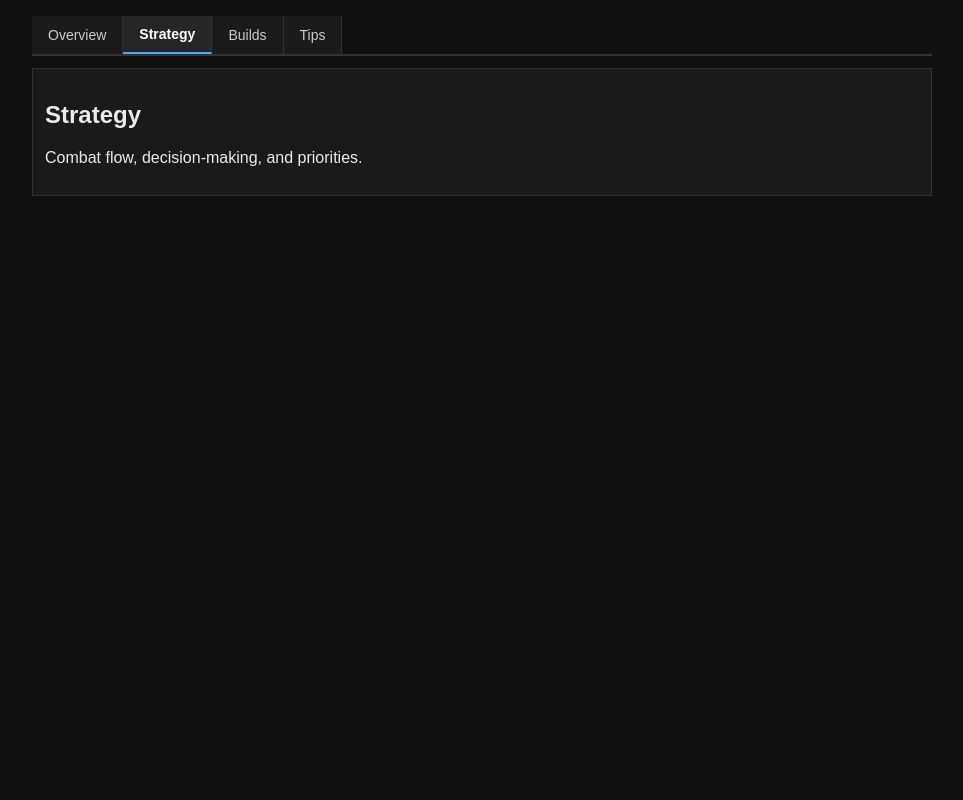
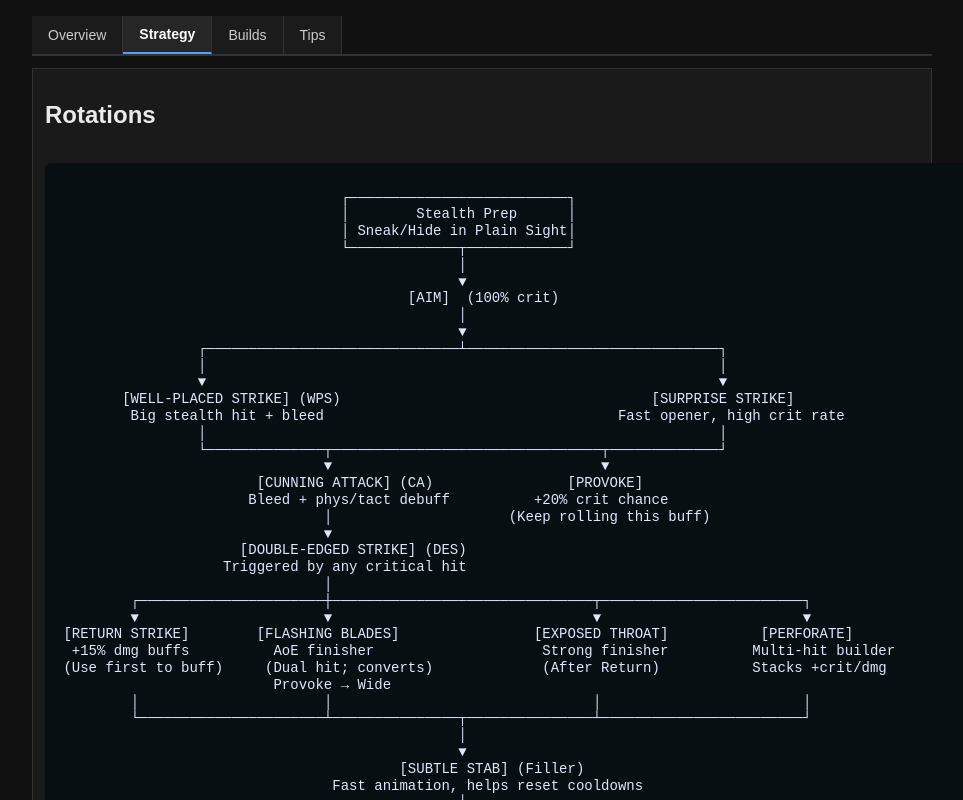
Before and after one commit to bbxcara/CossWeb.io, a plain HTML site: page index.html in a window 1280 px wide. Both pictures are taken after a click on the button "Strategy". Shown: the top 800 px of the page, without its empty margins (158-1121 px from the left). Drawn offline with Linux system fonts and the light colour scheme.

Commit message:
Update index.html

```diff
--- a/index.html
+++ b/index.html
@@ -68,8 +68,72 @@
   </div>
 
   <div class="tab-content">
-    <h2>Strategy</h2>
-    <p>Combat flow, decision-making, and priorities.</p>
+    <h2>Rotations</h2>
+    <pre style="font-family: 'Courier New', monospace; font-size: 14px; line-height: 1.2; display: inline-block; text-align: left; color: #dfe7ff; background-color: #080f13; padding: 10px; border-radius: 6px;">
+
+                                  ┌──────────────────────────┐
+                                  │        Stealth Prep      │
+                                  │ Sneak/Hide in Plain Sight│
+                                  └─────────────┬────────────┘
+                                                │
+                                                ▼
+                                          [AIM]  (100% crit)
+                                                │
+                                                ▼
+                 ┌──────────────────────────────┴──────────────────────────────┐
+                 │                                                             │
+                 ▼                                                             ▼
+        [WELL-PLACED STRIKE] (WPS)                                     [SURPRISE STRIKE]
+         Big stealth hit + bleed                                   Fast opener, high crit rate
+                 │                                                             │
+                 └──────────────┬────────────────────────────────┬─────────────┘
+                                ▼                                ▼
+                        [CUNNING ATTACK] (CA)                [PROVOKE]
+                       Bleed + phys/tact debuff          +20% crit chance
+                                │                     (Keep rolling this buff)
+                                ▼
+                      [DOUBLE-EDGED STRIKE] (DES)
+                    Triggered by any critical hit
+                                │
+         ┌──────────────────────┼───────────────────────────────┬────────────────────────┐
+         ▼                      ▼                               ▼                        ▼
+ [RETURN STRIKE]        [FLASHING BLADES]                [EXPOSED THROAT]           [PERFORATE]
+  +15% dmg buffs          AoE finisher                    Strong finisher          Multi-hit builder
+ (Use first to buff)     (Dual hit; converts)             (After Return)           Stacks +crit/dmg
+                          Provoke → Wide
+         │                      │                               │                        │
+         └──────────────────────┴───────────────┬───────────────┴────────────────────────┘
+                                                │
+                                                ▼
+                                         [SUBTLE STAB] (Filler)
+                                 Fast animation, helps reset cooldowns
+                                                │
+                                                ▼
+                                      [REAPPLY CUNNING ATTACK]
+                                   Maintain bleed and mitigation debuff
+                                                │
+                           ┌────────────────────┴────────────────────┐
+                           ▼                                         ▼
+                   [AIM Ready Again]                         [AIM on Cooldown]
+                   (Restart burst)                           (Use Feint / Coup)
+                           │                                         │
+                           ▼                                         ▼
+               [Sneak / Stay Engaged]                    [Improved Feint Attack] (IFA)
+                (Stealth if safe)                           “Acts as from Stealth” 10s
+                                                                     │
+                                                                     ▼
+                                                           [WELL-PLACED STRIKE]
+                                                       (Stealth-enabled hit + bleed)
+                                                                     │
+                                                                     ▼
+                                                           [REJOIN MAIN CHAIN FLOW]
+                                                                     │
+                                                                     ▼
+                                                          [COUP DE GRÂCE] (every 45s)
+                                              “Acts as from Stealth” + +20% Melee Damage
+                                          Refreshes cooldowns faster; enables WPS + SS burst
+
+</pre>
   </div>
 
   <div class="tab-content">
```
